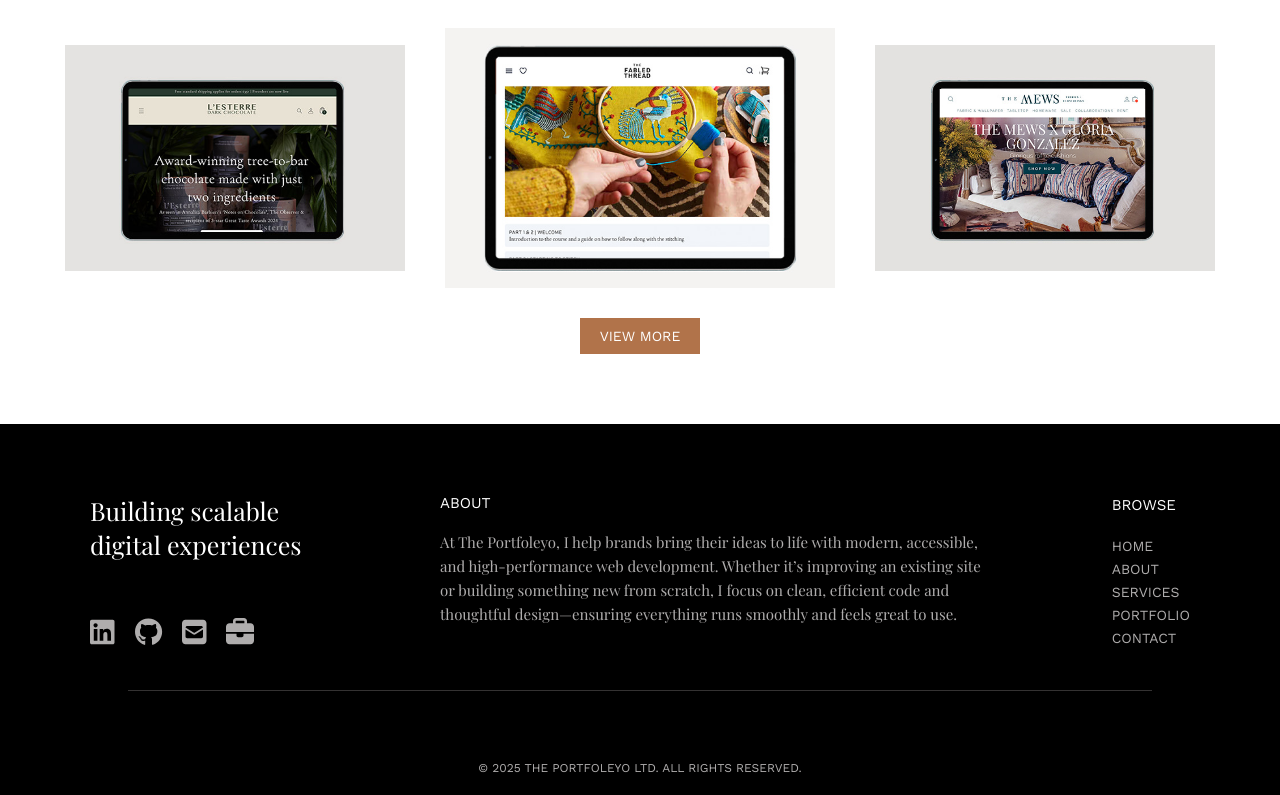
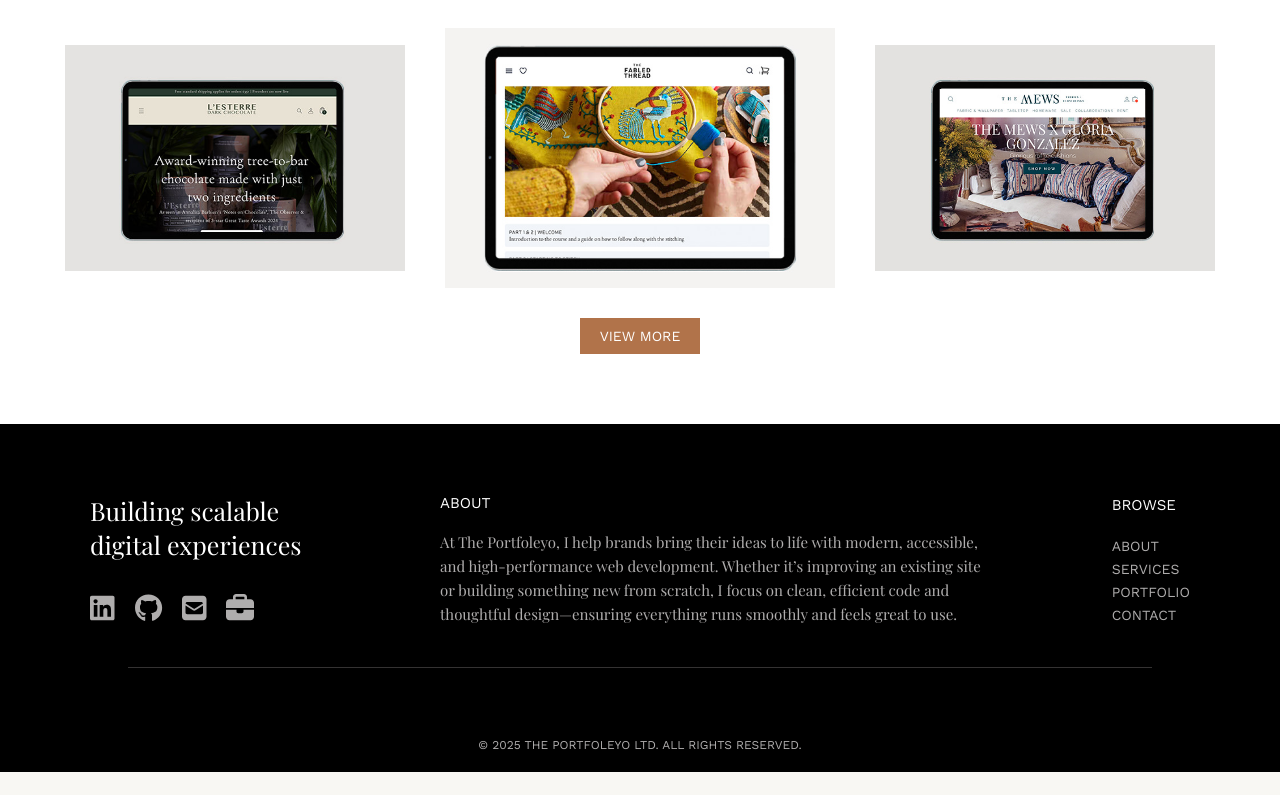
Before and after one commit to lindsayfoley/portfoleyo, a Next.js app: page / in a window 1280 px wide. Shown: the part 1597-2392 px from the top of the page. After the commit the page ends 2369 px from the top, so only its background shows below. Built offline with nearby package versions, Linux system fonts and the light colour scheme; a web font is replaced by a local one.

Commit message:
removing one link and reducing spacing

```diff
--- a/src/components/footer/footer.module.css
+++ b/src/components/footer/footer.module.css
@@ -94,7 +94,7 @@
     }
 
     .icons {
-        margin-top: 56px;
+        margin-top: 32px;
         justify-content: flex-start;
     }
 
--- a/src/constants/nav/nav.ts
+++ b/src/constants/nav/nav.ts
@@ -39,7 +39,6 @@ export const NAV_CONTENT = {
     LINKS.contactLink,
   ],
   footerNavContent: [
-    LINKS.homeLink,
     LINKS.aboutLink,
     LINKS.servicesLink,
     LINKS.portfolioLink,
```
